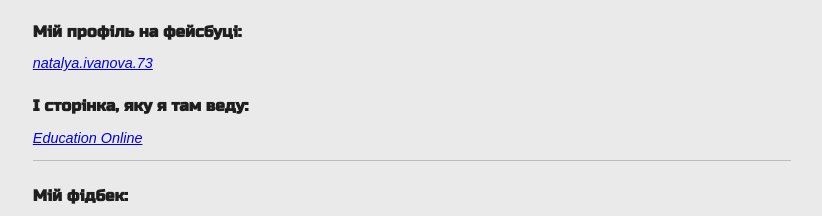
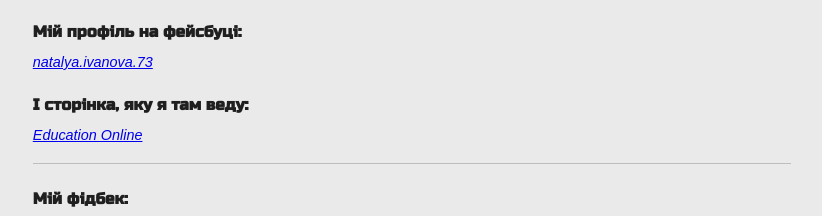
Before and after one commit to Nata25/GoFE-6-HW1, a plain HTML site: page index.html in a window 1280 px wide. Shown: the part 650-866 px from the top of the page, 228-1050 px from the left. Drawn offline with Linux system fonts and the light colour scheme; a web font is replaced by a local one.

Commit message:
Reorganize tags

```diff
--- a/css/style.css
+++ b/css/style.css
@@ -3,11 +3,6 @@ body {
   color: #1f1f1f;
   font-family: Arial, sans-serif;
   font-size: .9em;
-}
-
-main {
-  margin: 50px auto;
-  width: 60%;
 }
 
 h1 {
@@ -23,7 +18,14 @@ h2 {
 }
 
 a {
+  display: block;
+  margin-bottom: 20px;
   font-style: italic;
+}
+
+.wrapper {
+  margin: 50px auto;
+  width: 60%;
 }
 
 .sectionItem {
--- a/index.html
+++ b/index.html
@@ -8,7 +8,7 @@
 
   </head>
   <body>
-    <main>
+    <main class="wrapper">
         <section>
           <h1>Іванова Наталя Сергіївна</h1>
 
@@ -38,15 +38,12 @@
 
           <h2>Мій профіль на фейсбуці:</h2>
 
-          <p>
-            <a href="https://www.facebook.com/natalya.ivanova.73" target="_blank">natalya.ivanova.73</a>
-          </p>
+          <a href="https://www.facebook.com/natalya.ivanova.73" target="_blank">natalya.ivanova.73</a>
 
           <h2>І сторінка, яку я там веду:</h2>
 
-          <p>
-            <a href="https://www.facebook.com/ed.online/" target="_blank">Education Online</a>
-          </p>
+          <a href="https://www.facebook.com/ed.online/" target="_blank">Education Online</a>
+
         </section>
 
         <section class="sectionItem">
@@ -57,7 +54,7 @@
           </p>
         </section>
 
-    </main> <!-- end of wrapper -->
+    </main>
 
   </body>
 </html>
```
